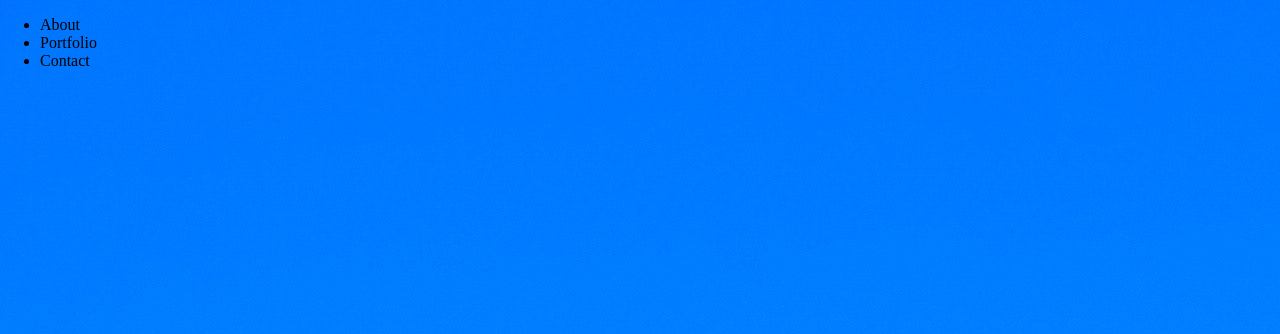
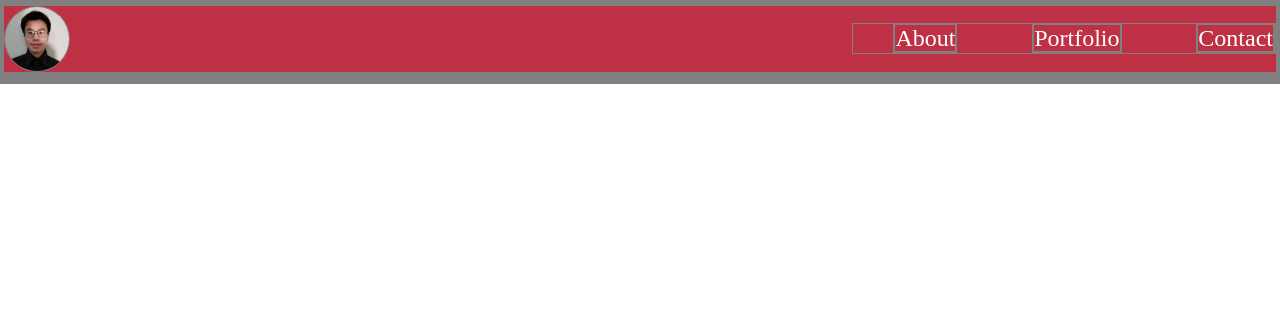
Before and after one commit to ronaldlamdev/portfolio, a plain HTML site: page index.html in a window 1280 px wide. Drawn offline with Linux system fonts and the light colour scheme.

Commit message:
begun navbar with css styling. need to review flexbox and positioning

```diff
--- a/index.html
+++ b/index.html
@@ -9,14 +9,28 @@
   <title>Ronald Lam</title>
 </head>
 <body>
+  <!-- Nav bar -->
   <header>
+    <div class="header-bg-img"></div>
     <div class="nav-container">
-      <ul>
-        <li>About</li>
-        <li>Portfolio</li>
-        <li>Contact</li>
+      <img src="./images/pfp.jpg" alt="profile picture" class="profile-img">
+      <ul class="nav-links">
+        <li><a href="#about-section">About</a></li>
+        <li><a href="#portfolio-section">Portfolio</a></li>
+        <li><a href="#contact-section">Contact</a></li>
       </ul>
     </div>
   </header>
+
+  <!-- Main -->
+  <main>
+    <section id="about-section">
+
+    </section>
+    <section id="portfolio-section">
+
+    </section>
+    <section id="contact-section"></section>
+  </main>
 </body>
 </html>
--- a/styles.css
+++ b/styles.css
@@ -1,8 +1,45 @@
+* {
+  border: 1px solid gray;
+}
+
+:root {
+  --navBG: #be3144;
+}
+
 body, h1, h2, h3, h4, h5, h6, p {
   margin: 0;
   padding: 0;
 }
 
-body {
-  background-image: url(./images/background.jpg);
+
+.nav-container {
+  display: flex;
+  justify-content: space-between;
+  align-items: center;
+  background-color: var(--navBG);
 }
+
+.nav-links {
+  list-style: none;
+  display: flex;
+  width: 30%;
+  justify-content: space-between;
+}
+
+.nav-links > li {
+  font-size: 1.5rem;
+}
+
+.nav-links > li > a {
+  text-decoration: none;
+  color: white;
+}
+
+.nav-links > li > a:hover {
+  color: black;
+}
+
+.profile-img {
+  width: 5%;
+  border-radius: 50%;
+}
```
Also changed, not shown: 1 other file.
